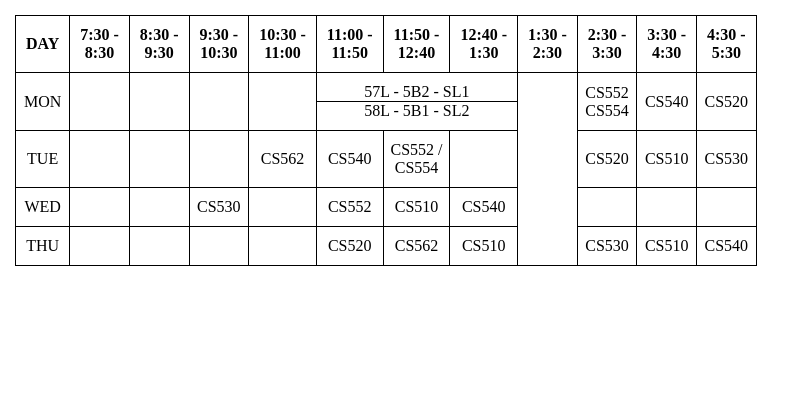
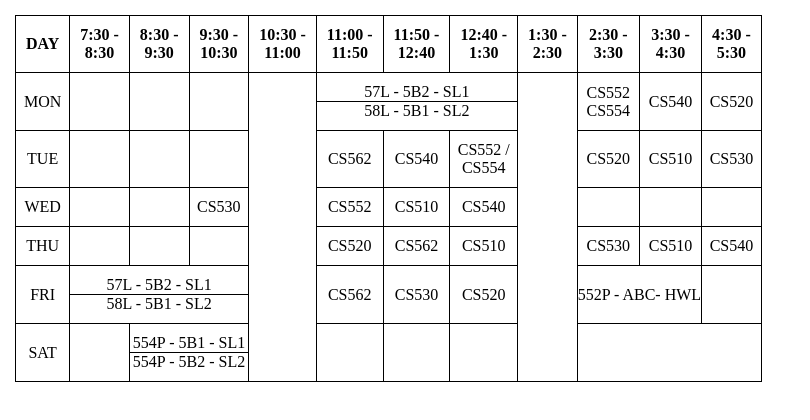
Before and after one commit to ManjunathRK1251/Web_Technologies_Lab, a plain HTML site: page 1.College/timetable.html in a window 1280 px wide. Shown: the whole page, without its empty margins (0-810 px from the left). Drawn offline with Linux system fonts and the light colour scheme.

Commit message:
Add complete timetable

```diff
--- a/1.College/timetable.html
+++ b/1.College/timetable.html
@@ -30,7 +30,7 @@
             <td> </td>
             <td> </td>
             <td> </td>
-            <td> </td>
+            <td rowspan="6"> </td>
             <td colspan="3">57L - 5B2 - SL1<br>
                 <hr> 58L - 5B1 - SL2<br>
             </td>
@@ -46,17 +46,17 @@
         <td>CS562</td>
         <td>CS540</td>
         <td>CS552 / <BR> CS554</td>
-        <td></td>
+
         <td>CS520</td>
         <td>CS510</td>
         <td>CS530</td>
         </tr>
+
         </tr>
         <td>WED</td>
         <td> </td>
         <td> </td>
         <td>CS530</td>
-        <td> </td>
         <td>CS552</td>
         <td>CS510</td>
         <td>CS540</td>
@@ -71,7 +71,6 @@
         <td> </td>
         <td> </td>
         <td></td>
-        <td> </td>
         <td>CS520</td>
         <td>CS562</td>
         <td>CS510</td>
@@ -79,6 +78,30 @@
         <td>CS510</td>
         <td>CS540</td>
         </tr>
+
+        </tr>
+        <td>FRI</td>
+        <td colspan="3">57L - 5B2 - SL1<br>
+            <hr> 58L - 5B1 - SL2<br>
+        </td>
+
+        <td>CS562</td>
+        <td>CS530</td>
+        <td>CS520</td>
+        <td colspan="2">552P - ABC- HWL</td>
+        <td></td>
+        </tr>
+
+        <tr>
+            <td>SAT</td>
+            <td></td>
+            <td colspan="2">554P - 5B1 - SL1<br>
+                <hr> 554P - 5B2 - SL2<br>
+            </td>
+            <td></td>
+            <td></td>
+            <td></td>
+        </tr>
     </table>
 </body>
 
```
